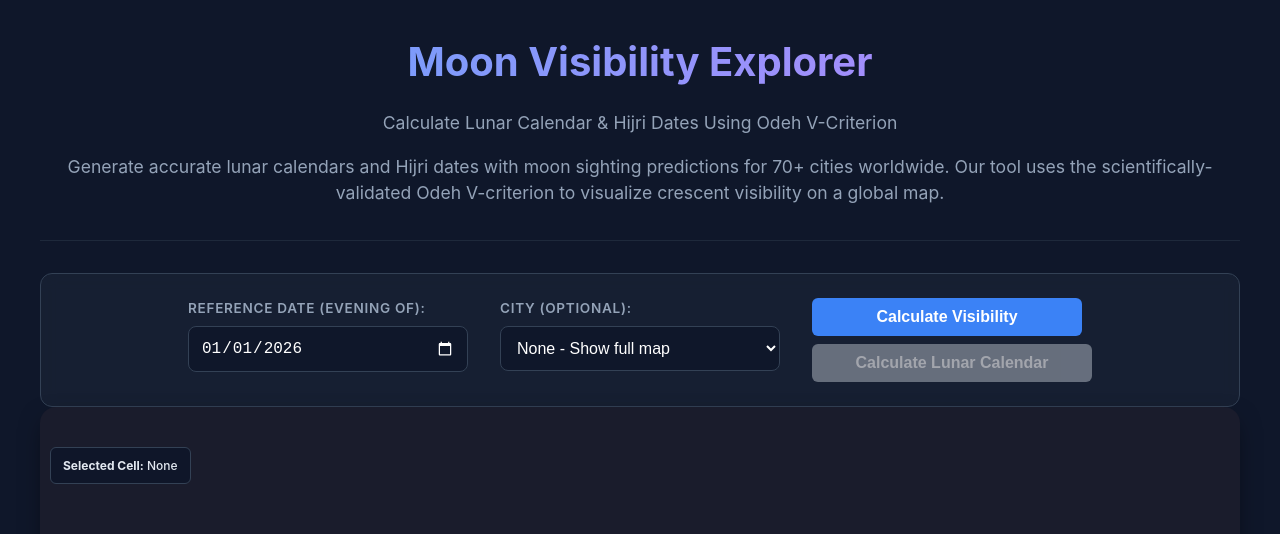
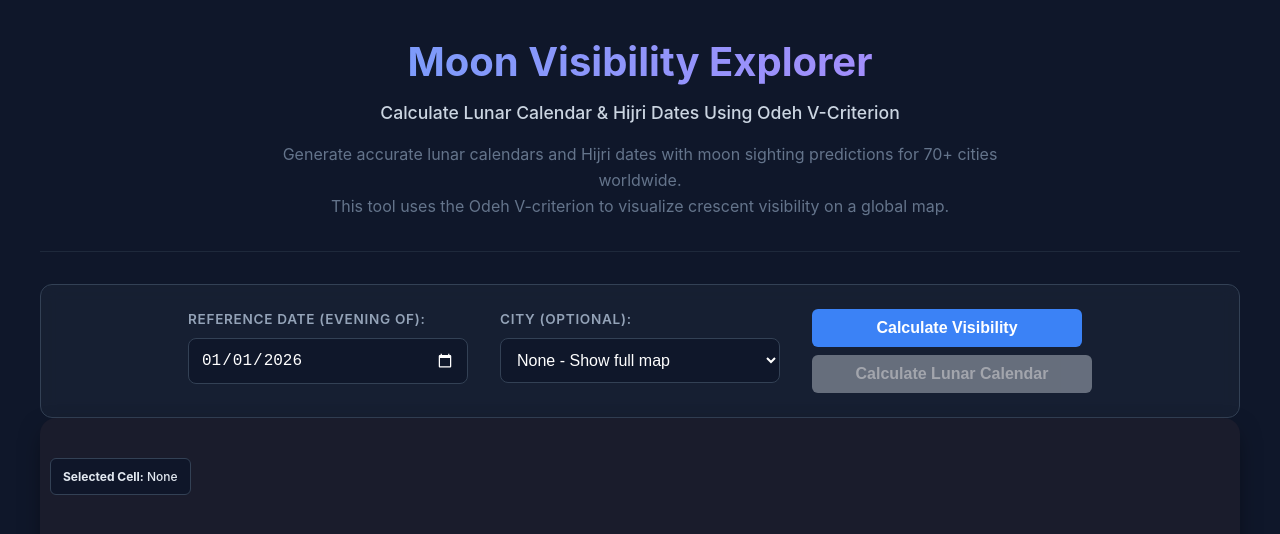
Before and after one commit to moonvisapp/moonvis-app, a React (Vite) app: page / in a window 1280 px wide. Shown: the top 534 px of the page. Built offline with nearby package versions, Linux system fonts and the light colour scheme.

Commit message:
seo updates

```diff
--- a/src/App.jsx
+++ b/src/App.jsx
@@ -141,7 +141,8 @@ function App() {
         <p className="subtitle">Calculate Lunar Calendar & Hijri Dates Using Odeh V-Criterion</p>
         <p className="app-description">
           Generate accurate lunar calendars and Hijri dates with moon sighting predictions for 70+ cities worldwide.
-          Our tool uses the scientifically-validated Odeh V-criterion to visualize crescent visibility on a global map.
+          <br />
+          This tool uses the Odeh V-criterion to visualize crescent visibility on a global map.
         </p>
       </header>
 
--- a/src/index.css
+++ b/src/index.css
@@ -52,6 +52,20 @@ body {
 .app-header p {
   color: #94a3b8;
   font-size: 1.1rem;
+  margin: 0.5rem 0;
+}
+
+.subtitle {
+  font-weight: 500;
+  color: #cbd5e1 !important;
+}
+
+.app-description {
+  max-width: 800px;
+  margin: 1rem auto !important;
+  font-size: 1rem !important;
+  line-height: 1.6;
+  color: #64748b !important;
 }
 
 .controls {
--- a/vite.config.js
+++ b/vite.config.js
@@ -10,5 +10,8 @@ export default defineConfig({
     watch: {
       usePolling: true,
     },
+    hmr: {
+      clientPort: 3000
+    }
   },
 })
```
